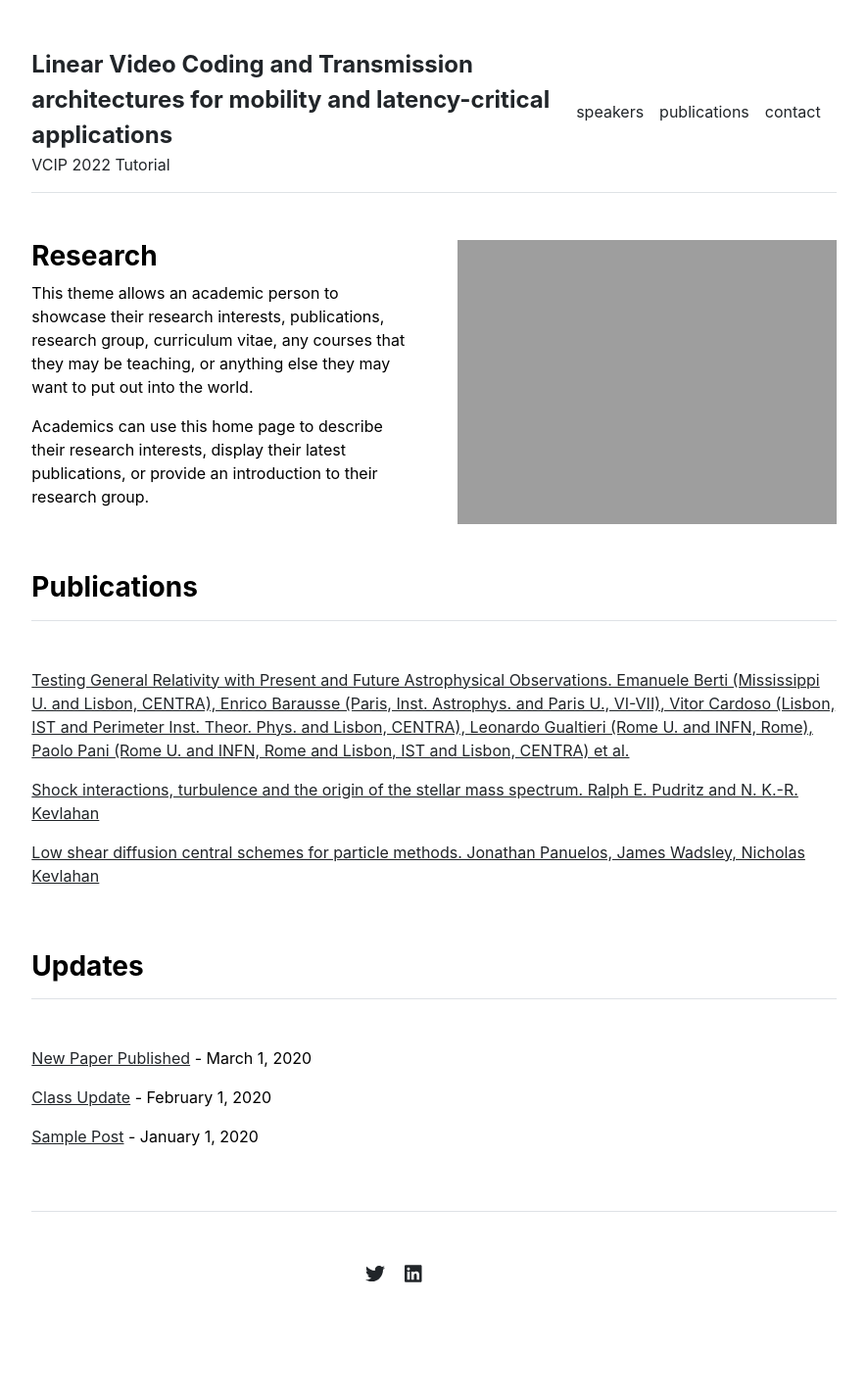
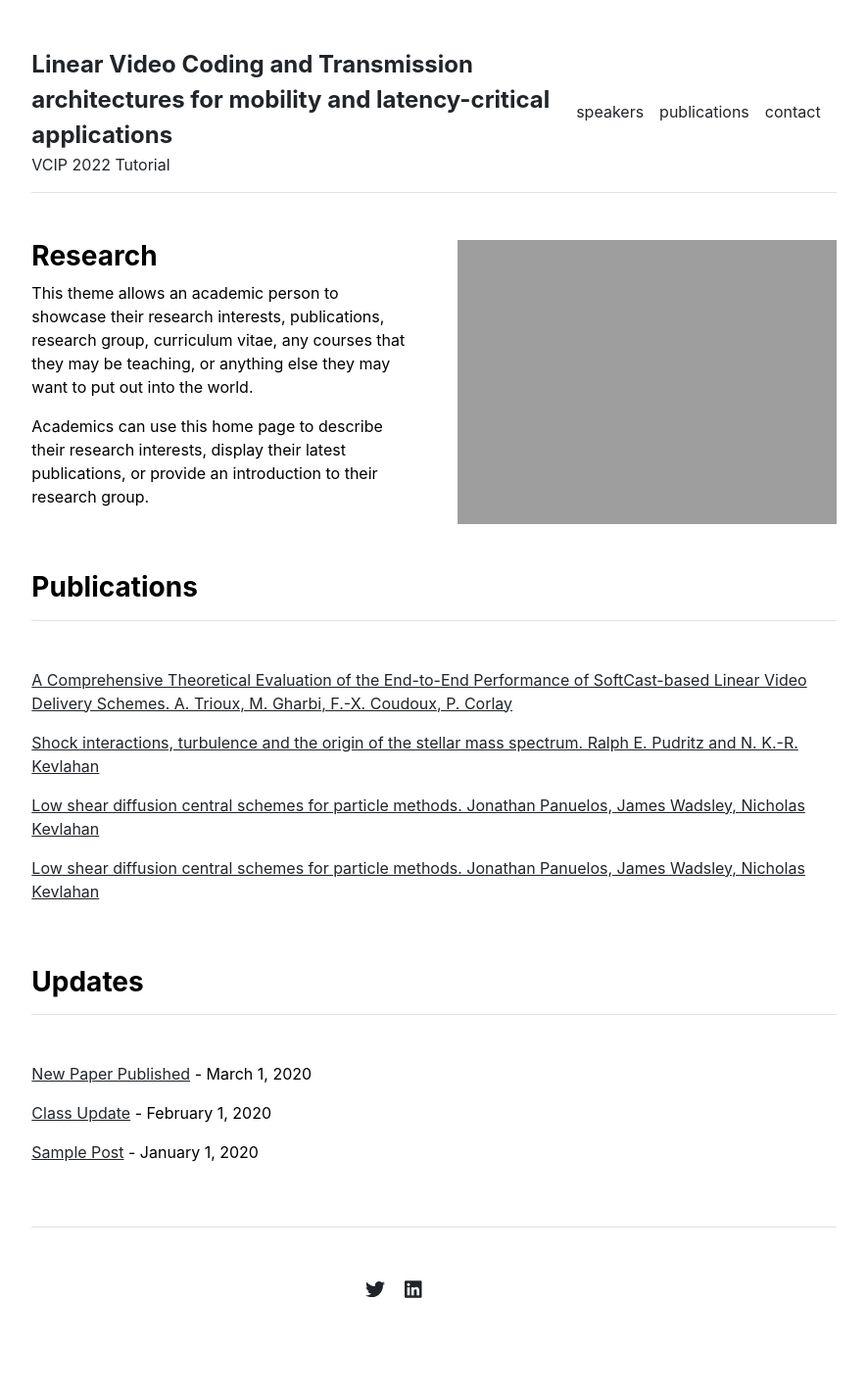
Before and after one commit to XiaYi59/LVCT, a Jekyll site: the page built from index.md, in a window 1280 px wide. Shown: the whole page at 98% size, without its empty margins (197-1082 px from the left). Built offline with Jekyll 4.4.1, drawn with Linux system fonts in a browser that asks for light colours.

Commit message:
Update publications.yml

```diff
--- a/_data/publications.yml
+++ b/_data/publications.yml
@@ -1,6 +1,7 @@
 featured:
-- {name: 'Testing General Relativity with Present and Future Astrophysical Observations. Emanuele Berti (Mississippi U. and Lisbon, CENTRA), Enrico Barausse (Paris, Inst. Astrophys. and Paris U., VI-VII), Vitor Cardoso (Lisbon, IST and Perimeter Inst. Theor. Phys. and Lisbon, CENTRA), Leonardo Gualtieri (Rome U. and INFN, Rome), Paolo Pani (Rome U. and INFN, Rome and Lisbon, IST and Lisbon, CENTRA) et al.', url: '/publications/1501.07274.pdf'}
-- {name: 'Shock interactions, turbulence and the origin of the stellar mass spectrum. Ralph E. Pudritz and N. K.-R. Kevlahan', url: 'http://ms.mcmaster.ca/kevla/pdf/articles/PhilTransRSoc_2013.pdf'}
+- {name: 'A Comprehensive Theoretical Evaluation of the End-to-End Performance of SoftCast-based Linear Video Delivery Schemes. A. Trioux, M. Gharbi, F.-X. Coudoux, P. Corlay', url: '10.1016/j.image.2021.116369'}
+- {name: 'Shock interactions, turbulence and the origin of the stellar mass spectrum. Ralph E. Pudritz and N. K.-R. Kevlahan', url: '/publications/1501.07274.pdf'}
+- {name: 'Low shear diffusion central schemes for particle methods. Jonathan Panuelos, James Wadsley, Nicholas Kevlahan', url: 'http://ms.mcmaster.ca/kevla/pdf/articles/jcp_v414.pdf'}
 - {name: 'Low shear diffusion central schemes for particle methods. Jonathan Panuelos, James Wadsley, Nicholas Kevlahan', url: 'http://ms.mcmaster.ca/kevla/pdf/articles/jcp_v414.pdf'}
 
 index:
```
